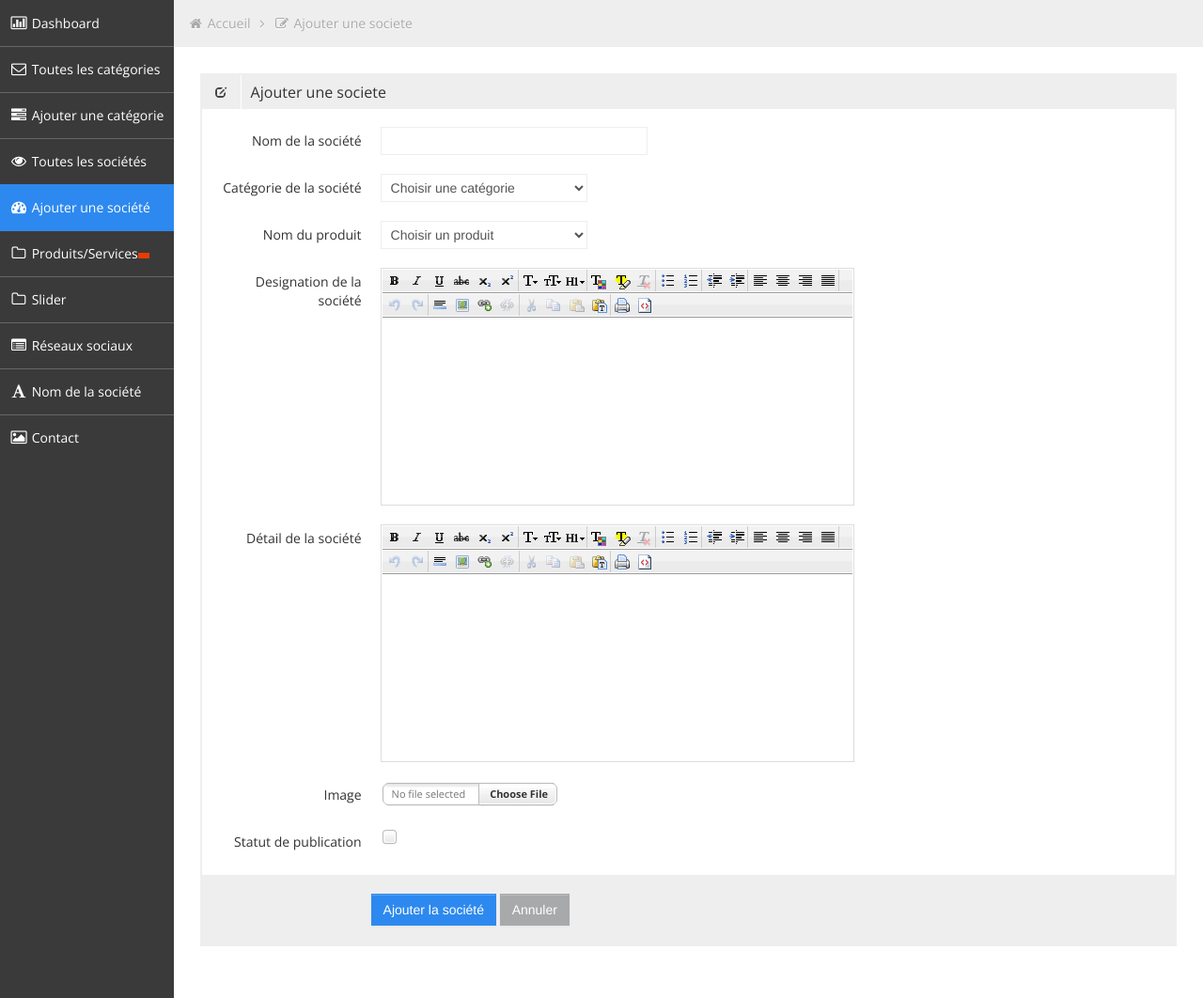
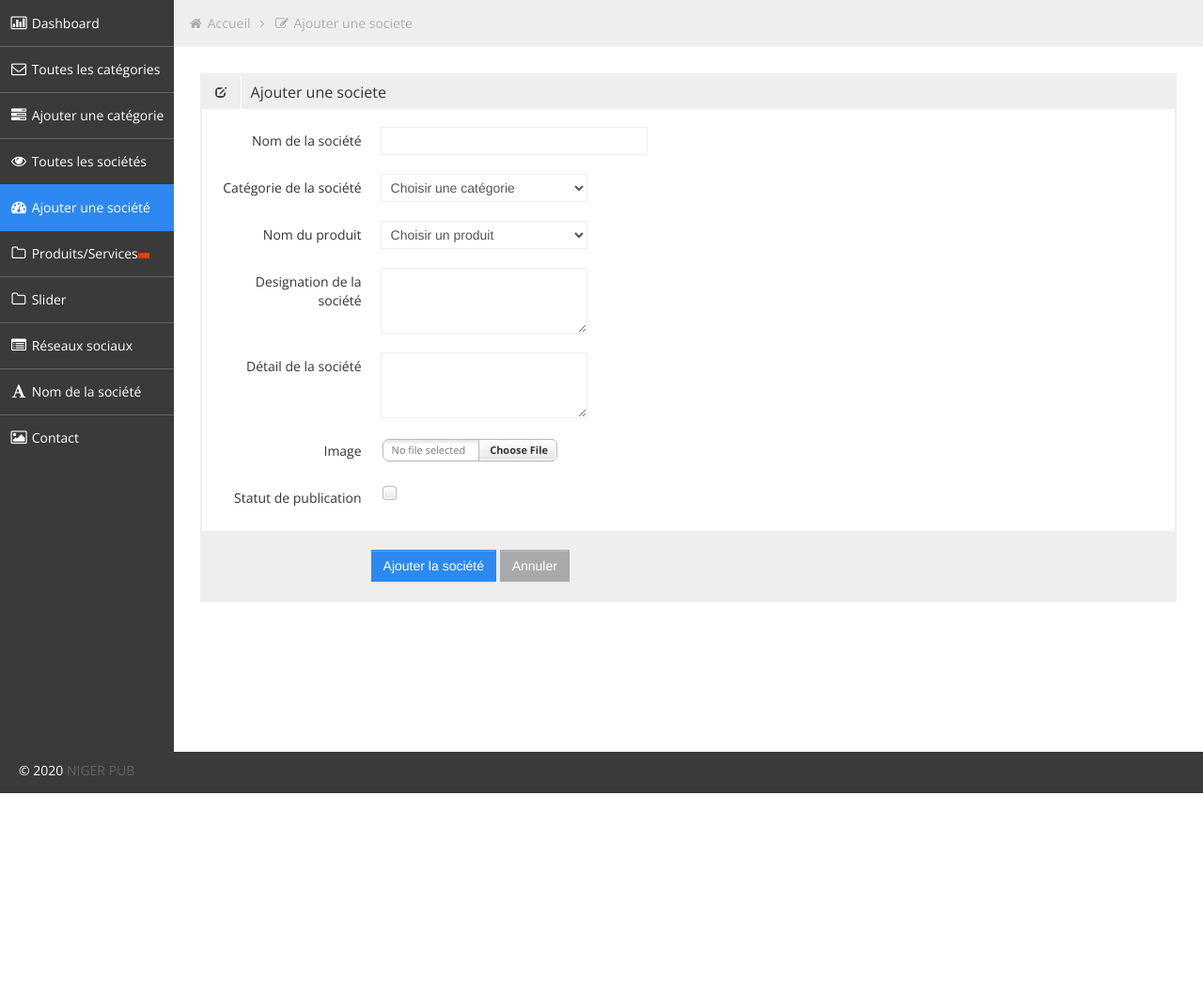
Before and after one commit to Boubacar1/nigerpub, a Laravel app: page /add-societe in a window 1280 px wide. Shown: the part 41-1103 px from the top of the page at 94% size. After the commit the page ends 885 px from the top, so only its background shows below. Run offline with Laravel 8, Linux system fonts and the light colour scheme; the visitor is signed in with stand-in values (Sample User, id 1); data that the repository does not hold is empty.

Commit message:
misesajour

```diff
--- a/resources/views/admin/add_societe.blade.php
+++ b/resources/views/admin/add_societe.blade.php
@@ -78,13 +78,13 @@
                 <div class="control-group hidden-phone">
                     <label class="control-label" for="textarea2">Designation de la société</label>
                     <div class="controls">
-                      <textarea class="cleditor" name="societe_short_description" rows="3" required=""></textarea>
+                      <textarea class="text" name="societe_short_description" rows="3" required=""></textarea>
                     </div>
                 </div>
                 <div class="control-group hidden-phone">
                     <label class="control-label" for="textarea2">Détail de la société</label>
                     <div class="controls">
-                        <textarea class="cleditor" name="societe_long_description" rows="3" required=""></textarea>
+                        <textarea class="text" name="societe_long_description" rows="3" required=""></textarea>
                     </div>
                 </div>
                 <div class="control-group">
--- a/resources/views/admin/edit_societe.blade.php
+++ b/resources/views/admin/edit_societe.blade.php
@@ -67,7 +67,7 @@
                 <div class="control-group hidden-phone">
                     <label class="control-label" for="textarea2">Designation de la société</label>
                     <div class="controls">
-                      <textarea class="cleditor" name="societe_short_description" rows="3" required>
+                      <textarea class="text" name="societe_short_description" rows="3" required>
                             {{$info_societe->societe_short_description}}
                       </textarea>
                     </div>
@@ -75,7 +75,7 @@
                   <div class="control-group hidden-phone">
                     <label class="control-label" for="textarea2">Détail de la societe</label>
                     <div class="controls">
-                      <textarea class="cleditor" name="societe_long_description" rows="3" required>
+                      <textarea class="text" name="societe_long_description" rows="3" required>
                             {{$info_societe->societe_long_description}}
                       </textarea>
                     </div>
```
